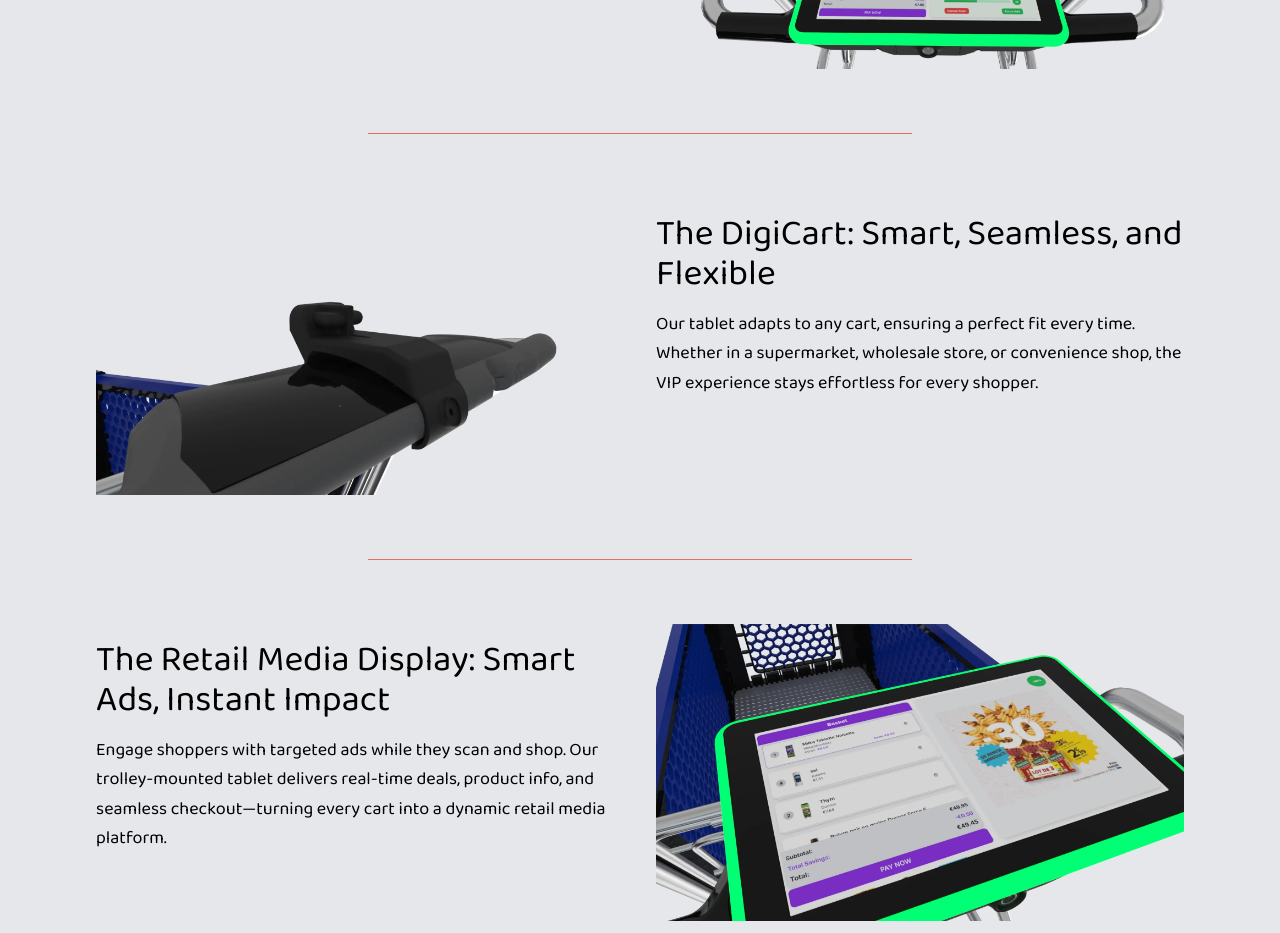
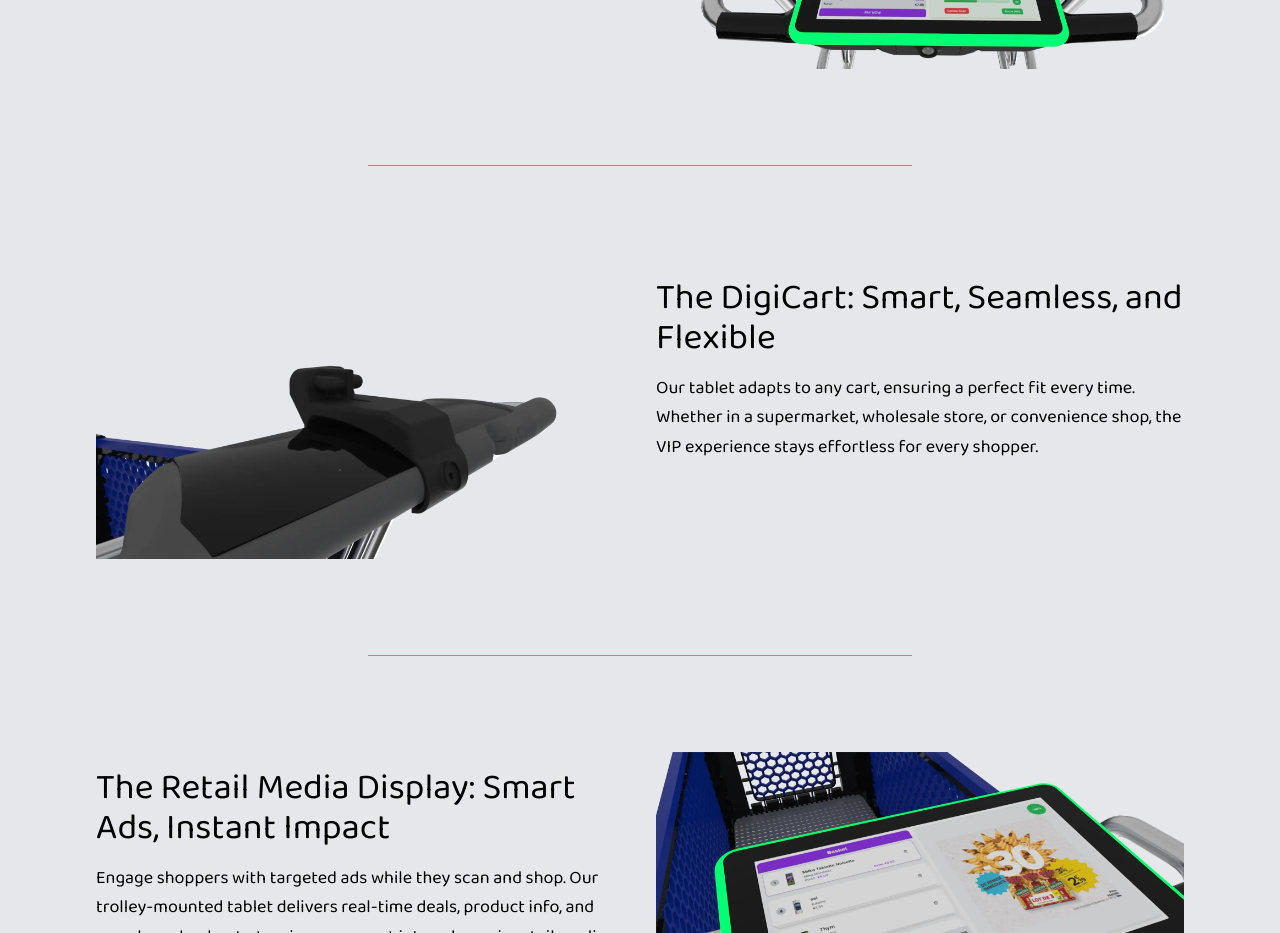
Before and after one commit to storway/storway.github.io, a Next.js app: page / in a window 1280 px wide. Shown: the part 1300-2233 px from the top of the page. Built offline with nearby package versions, Linux system fonts and the light colour scheme.

Commit message:
added CardSpacer component

```diff
--- a/src/app/_components/hero-post.tsx
+++ b/src/app/_components/hero-post.tsx
@@ -1,5 +1,6 @@
 import Image from 'next/image'
 import { StorwayLogo } from './icons/StorwayLogo'
+import { CardSpacer } from './spacer/CardSpacer'
 
 interface HeroPostProps {
     scrollToContact: () => void
@@ -99,7 +100,7 @@
                         </div>
                     </div>
                 </div>
-                <div className="mx-auto my-16 flex h-[1px] w-1/2 items-center justify-center bg-primary" />
+                <CardSpacer />
                 <div className="mb-4 md:mb-6 md:grid md:grid-cols-2 md:gap-x-16 lg:gap-x-8">
                     <div className="flex items-center justify-center">
                         <div className="relative overflow-hidden">
@@ -129,7 +130,7 @@
                         </p>
                     </div>
                 </div>
-                <div className="mx-auto my-16 flex h-[1px] w-1/2 items-center justify-center bg-primary" />
+                <CardSpacer />
                 <div className="mb-4 md:mb-6 md:grid md:grid-cols-2 md:gap-x-16 lg:gap-x-8">
                     <div>
                         <h3 className="my-4 text-3xl leading-tight lg:text-4xl">
--- /dev/null
+++ b/src/app/_components/spacer/CardSpacer.tsx
@@ -0,0 +1,7 @@
+import React from 'react'
+
+export const CardSpacer = () => {
+    return (
+        <div className="mx-auto my-24 flex h-[1px] w-1/2 items-center justify-center bg-primary" />
+    )
+}
```
